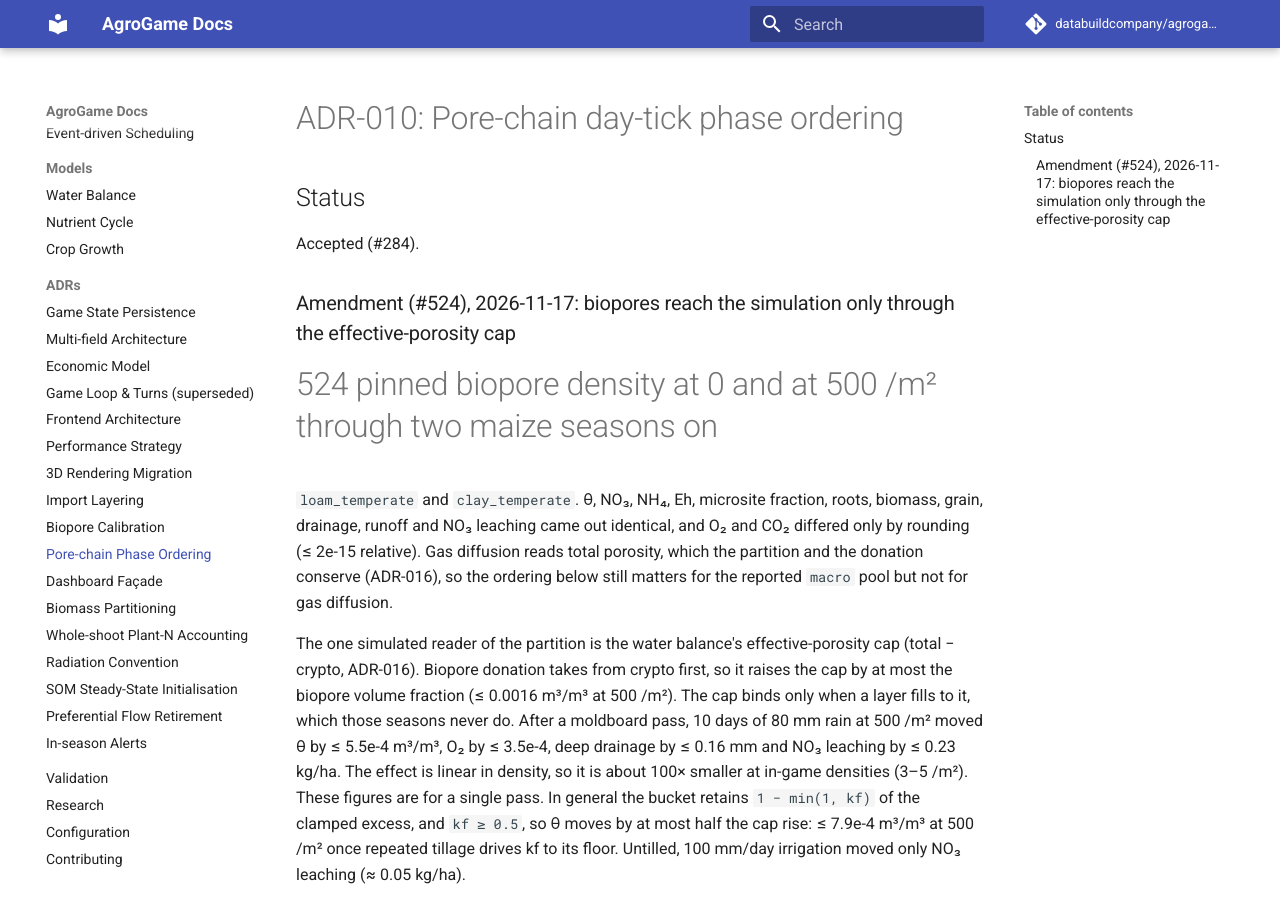
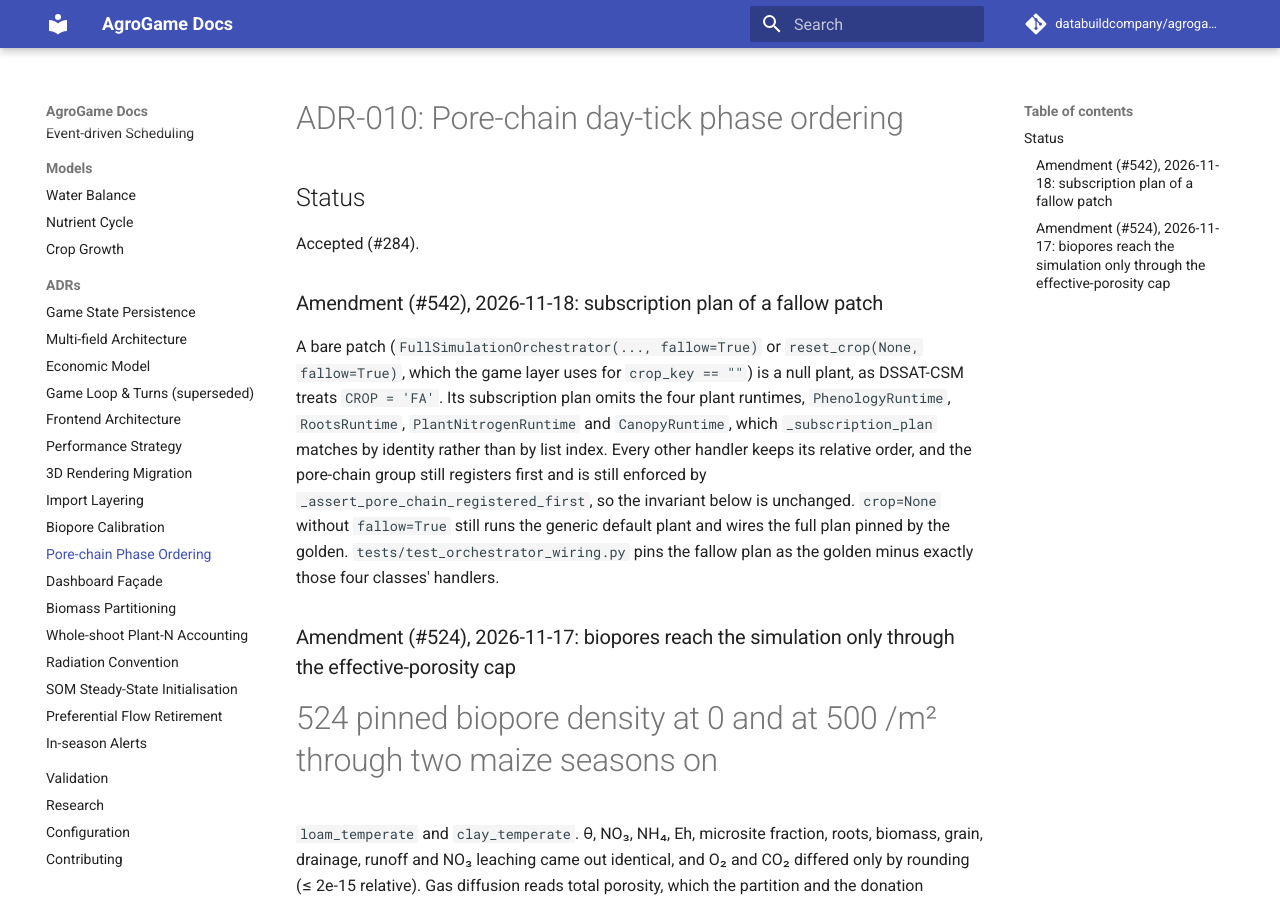
Before and after one commit to gedejong/agrogame, an MkDocs documentation site: the page built from docs/adr/ADR-010-pore-chain-phase-ordering.md, in a window 1280 px wide and 900 px high. Built offline with MkDocs 1.6.1 and Material for MkDocs 9.7.7, drawn with Linux system fonts in a browser that asks for light colours; comment, search, counter and statistics services are not loaded.

Commit message:
docs(#542): amend ADR-010 with the fallow subscription plan
Co-Authored-By: Claude Opus 5.5 <noreply@anthropic.com>

```diff
--- a/docs/adr/ADR-010-pore-chain-phase-ordering.md
+++ b/docs/adr/ADR-010-pore-chain-phase-ordering.md
@@ -3,6 +3,21 @@
 ## Status
 
 Accepted (#284).
+
+### Amendment (#542), 2026-11-18: subscription plan of a fallow patch
+
+A bare patch (`FullSimulationOrchestrator(..., fallow=True)` or
+`reset_crop(None, fallow=True)`, which the game layer uses for
+`crop_key == ""`) is a null plant, as DSSAT-CSM treats `CROP = 'FA'`. Its
+subscription plan omits the four plant runtimes, `PhenologyRuntime`,
+`RootsRuntime`, `PlantNitrogenRuntime` and `CanopyRuntime`, which
+`_subscription_plan` matches by identity rather than by list index. Every
+other handler keeps its relative order, and the pore-chain group still
+registers first and is still enforced by `_assert_pore_chain_registered_first`,
+so the invariant below is unchanged. `crop=None` without `fallow=True` still
+runs the generic default plant and wires the full plan pinned by the golden.
+`tests/test_orchestrator_wiring.py` pins the fallow plan as the golden minus
+exactly those four classes' handlers.
 
 ### Amendment (#524), 2026-11-17: biopores reach the simulation only through the effective-porosity cap
 
```
